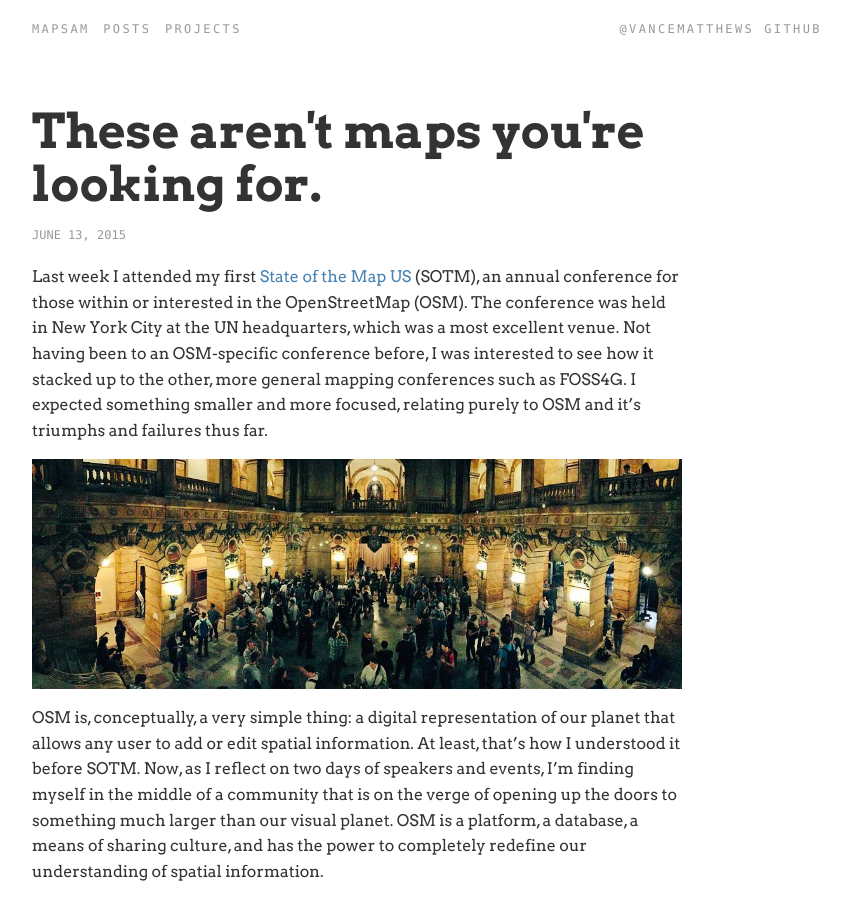
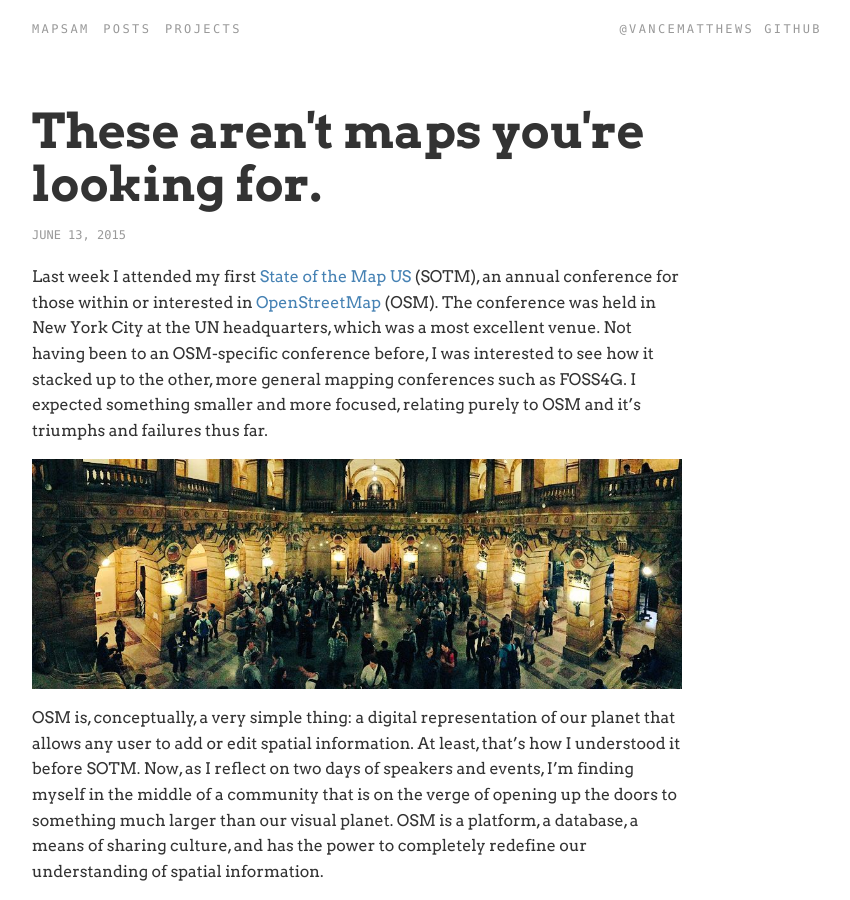
Before and after one commit to mapsam/mapsam.github.io, a Jekyll site: the page built from _posts/2015-06-13-sotm2015.markdown, in a window 1280 px wide and 900 px high. Shown: the whole window, without its empty margins (208-1058 px from the left). Built offline with Jekyll 4.4.1, drawn with Linux system fonts in a browser that asks for light colours; nearby versions of some CDN libraries; Markdown is read by kramdown in place of the engine named in the settings.

Commit message:
fix grammer, osm link

```diff
--- a/_posts/2015-06-13-sotm2015.markdown
+++ b/_posts/2015-06-13-sotm2015.markdown
@@ -3,7 +3,7 @@ layout: post
 title: "These aren't maps you're looking for."
 ---
 
-Last week I attended my first [State of the Map US](http://stateofthemap.us/) (SOTM), an annual conference for those within or interested in the OpenStreetMap (OSM). The conference was held in New York City at the UN headquarters, which was a most excellent venue. Not having been to an OSM-specific conference before, I was interested to see how it stacked up to the other, more general mapping conferences such as FOSS4G. I expected something smaller and more focused, relating purely to OSM and it's triumphs and failures thus far.
+Last week I attended my first [State of the Map US](http://stateofthemap.us/) (SOTM), an annual conference for those within or interested in [OpenStreetMap](http://www.openstreetmap.org/) (OSM). The conference was held in New York City at the UN headquarters, which was a most excellent venue. Not having been to an OSM-specific conference before, I was interested to see how it stacked up to the other, more general mapping conferences such as FOSS4G. I expected something smaller and more focused, relating purely to OSM and it's triumphs and failures thus far.
 
 ![opening party at the courthouse](/images/posts/20150613-sotm_courthouse.jpg)
 
```
